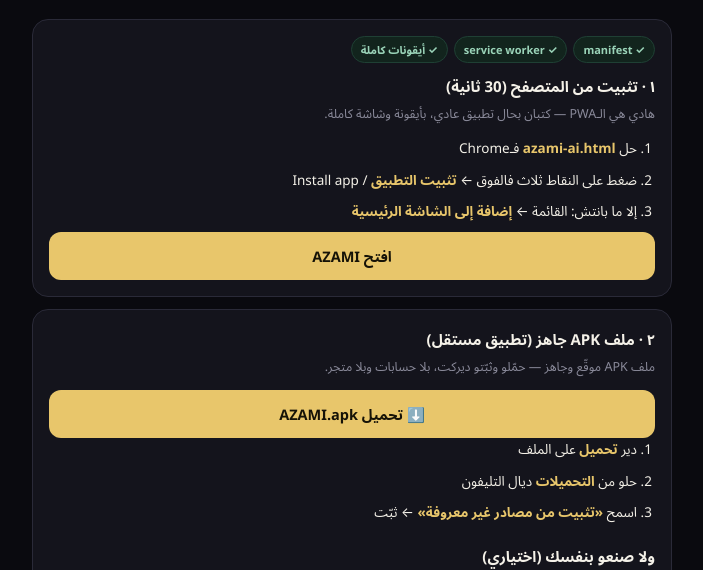
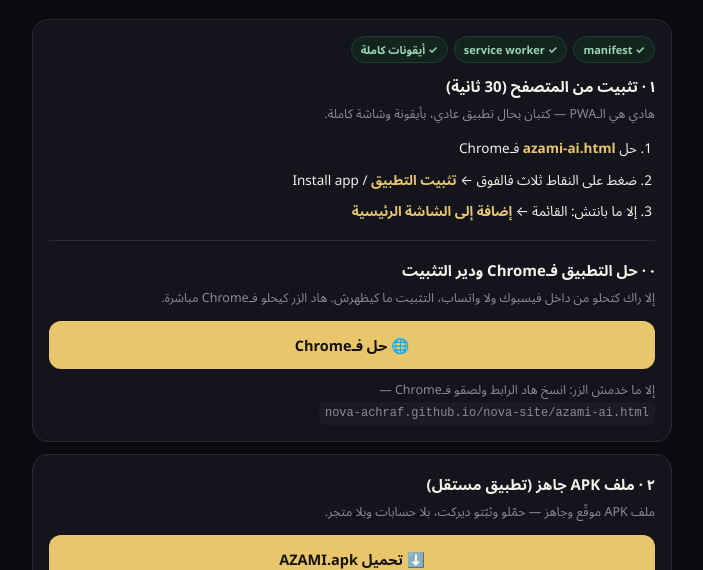
Before and after one commit to nova-achraf/nova-site, a plain HTML site: page azami-install.html in a window 1280 px wide. Shown: the part 165-735 px from the top of the page, without its empty margins (288-991 px from the left). Drawn offline with Linux system fonts and the light colour scheme.

Commit message:
azami-install: one-tap open-in-Chrome intent button

```diff
--- a/azami-install.html
+++ b/azami-install.html
@@ -81,7 +81,11 @@
       <li>ضغط على النقاط ثلاث فالفوق ← <b>تثبيت التطبيق</b> / Install app</li>
       <li>إلا ما بانتش: القائمة ← <b>إضافة إلى الشاشة الرئيسية</b></li>
     </ol>
-    <a class="btn" href="azami-ai.html">افتح AZAMI</a>
+    <hr style="border:0;border-top:1px solid var(--line);margin:16px 0">
+    <h2>٠ · حل التطبيق فـChrome ودير التثبيت</h2>
+    <p class="lead">إلا راك كتحلو من داخل فيسبوك ولا واتساب، التثبيت ما كيظهرش. هاد الزر كيحلو فـChrome مباشرة.</p>
+    <a class="btn" href="intent://nova-achraf.github.io/nova-site/azami-ai.html#Intent;scheme=https;package=com.android.chrome;end">🌐 حل فـChrome</a>
+    <p style="font-size:12.5px;color:var(--muted);margin-top:10px">إلا ما خدمش الزر: انسخ هاد الرابط ولصقو فـChrome — <code>nova-achraf.github.io/nova-site/azami-ai.html</code></p>
   </div>
 
   <div class="card">
```
